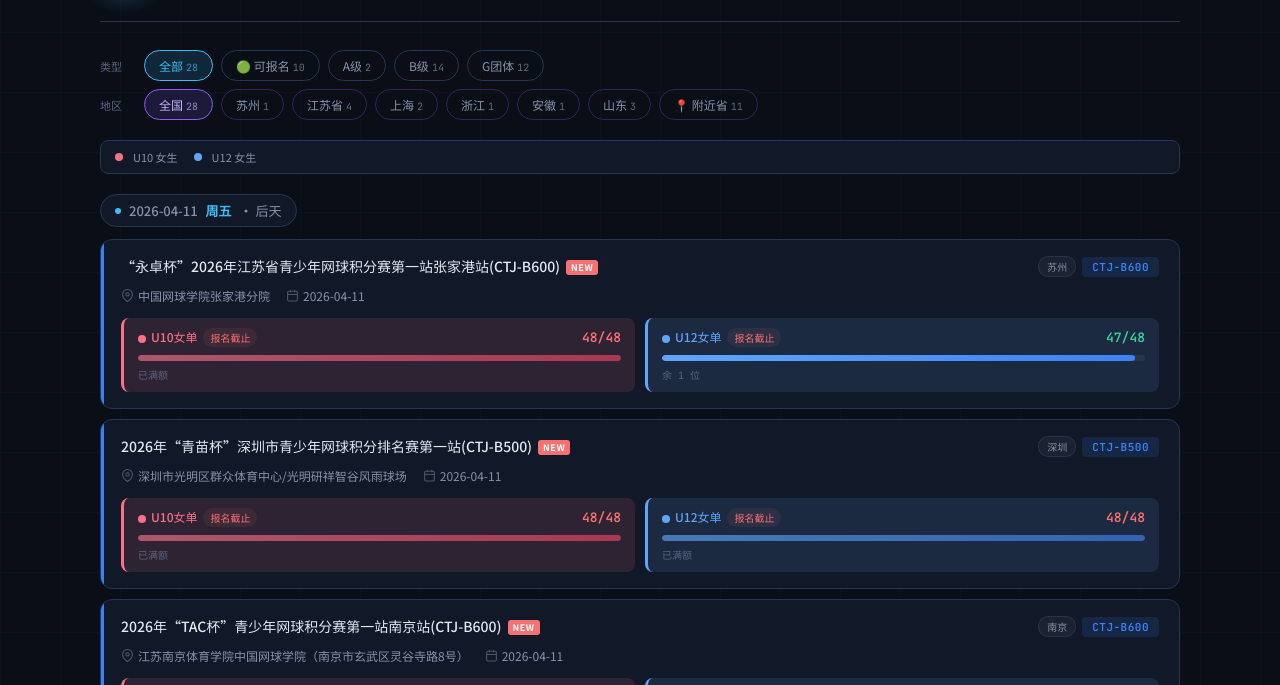
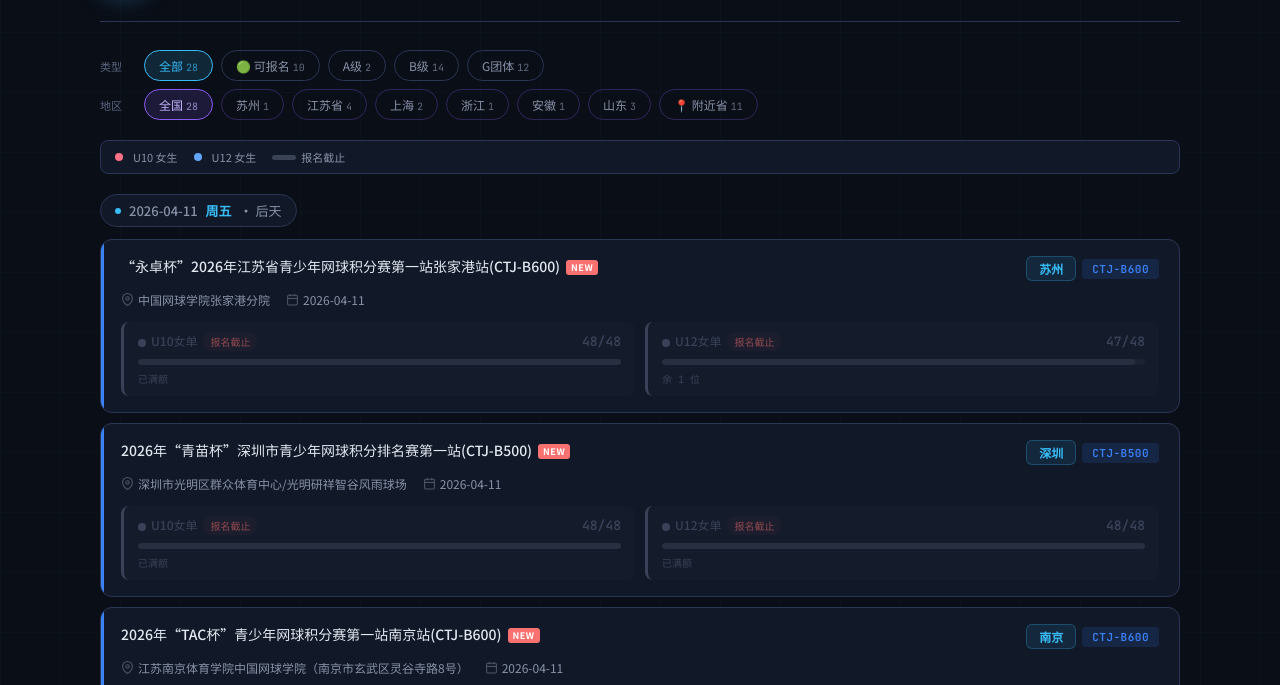
Before and after one commit to zhousen99-gif/aaron-notes, a website: page docs/ctj-monitor/index.html in a window 1280 px wide. Shown: the part 88-773 px from the top of the page. Drawn offline with Linux system fonts and the light colour scheme.

Commit message:
Update CTJ monitor page structure

```diff
--- a/docs/ctj-monitor/index.html
+++ b/docs/ctj-monitor/index.html
@@ -8,7 +8,8 @@
   @import url('https://fonts.googleapis.com/css2?family=Noto+Sans+SC:wght@300;400;500;700;900&family=JetBrains+Mono:wght@400;600&display=swap');
   :root{--bg:#0a0e17;--surface:#111827;--s2:#1a2236;--s3:#222d44;--border:#2a3654;--text:#e2e8f0;--dim:#8892a8;--muted:#5a6580;--accent:#38bdf8;--glow:rgba(56,189,248,.15);--green:#34d399;--green-bg:rgba(52,211,153,.1);--red:#f87171;--red-bg:rgba(248,113,113,.08);--amber:#fbbf24;--amber-bg:rgba(251,191,36,.1);--la:#f59e0b;--lb:#3b82f6;--lg:#8b5cf6;--r:12px;--rs:8px;
     --u10:#fb7185;--u10-bg:rgba(251,113,133,.12);--u10-bar:linear-gradient(90deg,#fb7185,#f43f5e);
-    --u12:#60a5fa;--u12-bg:rgba(96,165,250,.12);--u12-bar:linear-gradient(90deg,#60a5fa,#3b82f6)}
+    --u12:#60a5fa;--u12-bg:rgba(96,165,250,.12);--u12-bar:linear-gradient(90deg,#60a5fa,#3b82f6);
+    --gray-bar:#3a4255}
   *{margin:0;padding:0;box-sizing:border-box}
   body{font-family:'Noto Sans SC',-apple-system,sans-serif;background:var(--bg);color:var(--text);min-height:100vh;overflow-x:hidden}
   body::before{content:'';position:fixed;inset:0;background:linear-gradient(rgba(56,189,248,.03) 1px,transparent 1px),linear-gradient(90deg,rgba(56,189,248,.03) 1px,transparent 1px);background-size:60px 60px;pointer-events:none;z-index:0}
@@ -25,7 +26,6 @@
   .sp{font-size:11px;padding:3px 10px;border-radius:20px;background:var(--s2);border:1px solid var(--border);color:var(--dim)}
   .sp strong{color:var(--text);font-weight:600}
 
-  /* ── Filter section ── */
   .filter-section{margin-bottom:20px}
   .filter-row{display:flex;gap:8px;flex-wrap:wrap;margin-bottom:8px;align-items:center}
   .filter-label{font-size:11px;color:var(--muted);margin-right:4px;font-weight:500;min-width:32px}
@@ -54,7 +54,9 @@
   .tags{display:flex;gap:6px;flex-shrink:0;align-items:center}
   .lb-tag{font-family:'JetBrains Mono',monospace;font-size:11px;font-weight:600;padding:3px 10px;border-radius:4px;letter-spacing:.5px}
   .lb-tag.a{background:rgba(245,158,11,.15);color:var(--la)}.lb-tag.b{background:rgba(59,130,246,.15);color:var(--lb)}.lb-tag.g{background:rgba(139,92,246,.15);color:var(--lg)}
-  .prov-tag{font-size:10px;padding:2px 8px;border-radius:10px;background:rgba(148,163,184,.08);color:var(--dim);border:1px solid rgba(148,163,184,.12)}
+
+  /* ── Location tag - prominent ── */
+  .loc-tag{font-size:12px;font-weight:600;padding:3px 12px;border-radius:6px;background:rgba(56,189,248,.1);color:var(--accent);border:1px solid rgba(56,189,248,.25)}
 
   .cm{display:flex;gap:16px;font-size:12px;color:var(--dim);margin-bottom:14px;flex-wrap:wrap}
   .ci{display:flex;align-items:center;gap:4px}.ci svg{width:13px;height:13px;opacity:.5}
@@ -64,17 +66,24 @@
   .rit{flex:1;min-width:200px;border-radius:var(--rs);padding:10px 14px;position:relative}
   .rit.u10{background:var(--u10-bg);border-left:3px solid var(--u10)}
   .rit.u12{background:var(--u12-bg);border-left:3px solid var(--u12)}
+  /* Closed (deadline passed) → desaturate */
+  .rit.closed{opacity:.55}
+  .rit.closed{border-left-color:var(--muted)!important;background:rgba(90,101,128,.08)!important}
   .rih{display:flex;justify-content:space-between;align-items:center;margin-bottom:8px}
   .rin{font-size:12px;font-weight:500}
   .rit.u10 .rin{color:var(--u10)}.rit.u12 .rin{color:var(--u12)}
+  .rit.closed .rin{color:var(--muted)!important}
   .age-dot{display:inline-block;width:8px;height:8px;border-radius:50%;margin-right:5px;vertical-align:middle}
   .age-dot.u10{background:var(--u10)}.age-dot.u12{background:var(--u12)}
+  .rit.closed .age-dot{background:var(--muted)!important}
   .rn{font-family:'JetBrains Mono',monospace;font-size:13px;font-weight:600}
   .rn.full{color:var(--red)}.rn.avail{color:var(--green)}.rn.empty{color:var(--muted)}
+  .rit.closed .rn{color:var(--muted)!important}
   .bt{height:6px;background:rgba(255,255,255,.06);border-radius:3px;overflow:hidden}
   .bf{height:100%;border-radius:3px;transition:width .6s}
   .rit.u10 .bf{background:var(--u10-bar)}.rit.u12 .bf{background:var(--u12-bar)}
-  .bf.full{opacity:.6}
+  /* Closed → gray bar */
+  .rit.closed .bf{background:var(--gray-bar)!important}
   .rs{font-size:10px;color:var(--muted);margin-top:6px;font-family:'JetBrains Mono',monospace}
 
   .pill{display:inline-flex;align-items:center;gap:4px;font-size:10px;padding:2px 7px;border-radius:10px;margin-left:6px}
@@ -85,9 +94,10 @@
   .new{font-size:9px;font-weight:700;padding:1px 5px;border-radius:3px;background:var(--red);color:#fff;margin-left:6px;letter-spacing:.5px;vertical-align:middle;animation:fi .3s}
   @keyframes fi{from{opacity:0;transform:scale(.8)}to{opacity:1;transform:scale(1)}}
 
-  /* ── Legend ── */
   .legend{display:flex;gap:16px;margin-bottom:20px;padding:8px 14px;background:var(--surface);border:1px solid var(--border);border-radius:var(--rs);font-size:11px;color:var(--dim)}
   .legend-item{display:flex;align-items:center;gap:5px}
+  .legend-bar{width:24px;height:5px;border-radius:3px}
+  .legend-bar.u10{background:var(--u10-bar)}.legend-bar.u12{background:var(--u12-bar)}.legend-bar.gray{background:var(--gray-bar)}
 
   .loading,.err,.empty{text-align:center;padding:60px 20px;color:var(--muted)}
   .loading .spin{width:32px;height:32px;border:3px solid var(--border);border-top-color:var(--accent);border-radius:50%;animation:sp .8s linear infinite;margin:0 auto 16px}
@@ -123,6 +133,7 @@
   <div class="legend">
     <div class="legend-item"><span class="age-dot u10"></span>U10 女生</div>
     <div class="legend-item"><span class="age-dot u12"></span>U12 女生</div>
+    <div class="legend-item"><span class="legend-bar gray"></span>报名截止</div>
   </div>
   <div class="tl" id="tl"><div class="loading"><div class="spin"></div><p>加载赛事数据...</p></div></div>
   <div class="ft">
@@ -213,14 +224,15 @@ function render(data){
     h+=`<div class="dg"><div class="dl"><span class="dot"></span>${date} <span class="wd">${wd}</span> · ${rel}</div><div class="cds">`;
     groups[date].forEach(t=>{
       const l=lc(t.level),nw=isNew(t.first_seen);
-      h+=`<div class="cd l${l}"><div class="ct"><div class="cn">${t.name}${nw?'<span class="new">NEW</span>':''}</div><div class="tags"><span class="prov-tag">${t.city||t.province||'--'}</span><span class="lb-tag ${l}">${t.level}</span></div></div>`;
+      h+=`<div class="cd l${l}"><div class="ct"><div class="cn">${t.name}${nw?'<span class="new">NEW</span>':''}</div><div class="tags"><span class="loc-tag">${t.city||t.province||'--'}</span><span class="lb-tag ${l}">${t.level}</span></div></div>`;
       h+=`<div class="cm"><span class="ci">${IC.loc} ${(t.location||'--').substring(0,28)}</span><span class="ci">${IC.cal} ${t.date}</span></div>`;
       h+='<div class="ri">';
       t.items.forEach(it=>{
         const ag=ageGroup(it.item_name);
+        const st=itemStatus(it);
+        const isClosed=st.cls==='closed'||st.cls==='other';
         const p=it.max_count>0?Math.min(100,Math.round(it.current_count/it.max_count*100)):0;
-        const st=itemStatus(it);
-        h+=`<div class="rit ${ag}"><div class="rih"><span class="rin"><span class="age-dot ${ag}"></span>${it.item_name}<span class="pill ${st.cls}">${st.cls==='reg'?'<span class="p"></span>':''}${st.text}</span></span><span class="rn ${nc(it.current_count,it.max_count)}">${it.current_count}/${it.max_count}</span></div><div class="bt"><div class="bf ${p>=100?'full':''}" style="width:${p}%"></div></div>`;
+        h+=`<div class="rit ${ag}${isClosed?' closed':''}"><div class="rih"><span class="rin"><span class="age-dot ${ag}"></span>${it.item_name}<span class="pill ${st.cls}">${st.cls==='reg'?'<span class="p"></span>':''}${st.text}</span></span><span class="rn ${nc(it.current_count,it.max_count)}">${it.current_count}/${it.max_count}</span></div><div class="bt"><div class="bf" style="width:${p}%"></div></div>`;
         if(st.dl||it.remaining>0||it.is_full)h+=`<div class="rs">${it.is_full?'已满额':it.remaining>0?'余 '+it.remaining+' 位':''}${st.dl?' · '+st.dl:''}</div>`;
         h+='</div>';
       });
```
